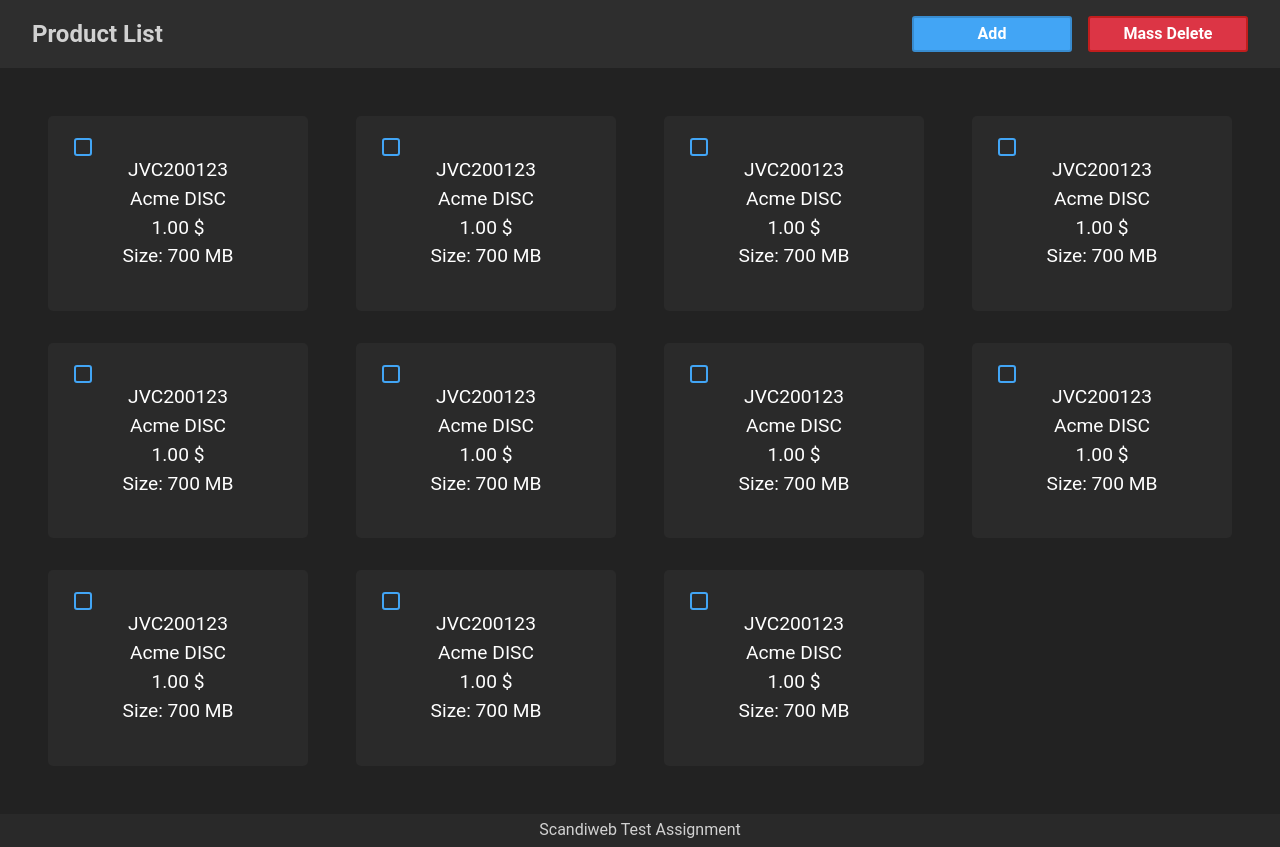
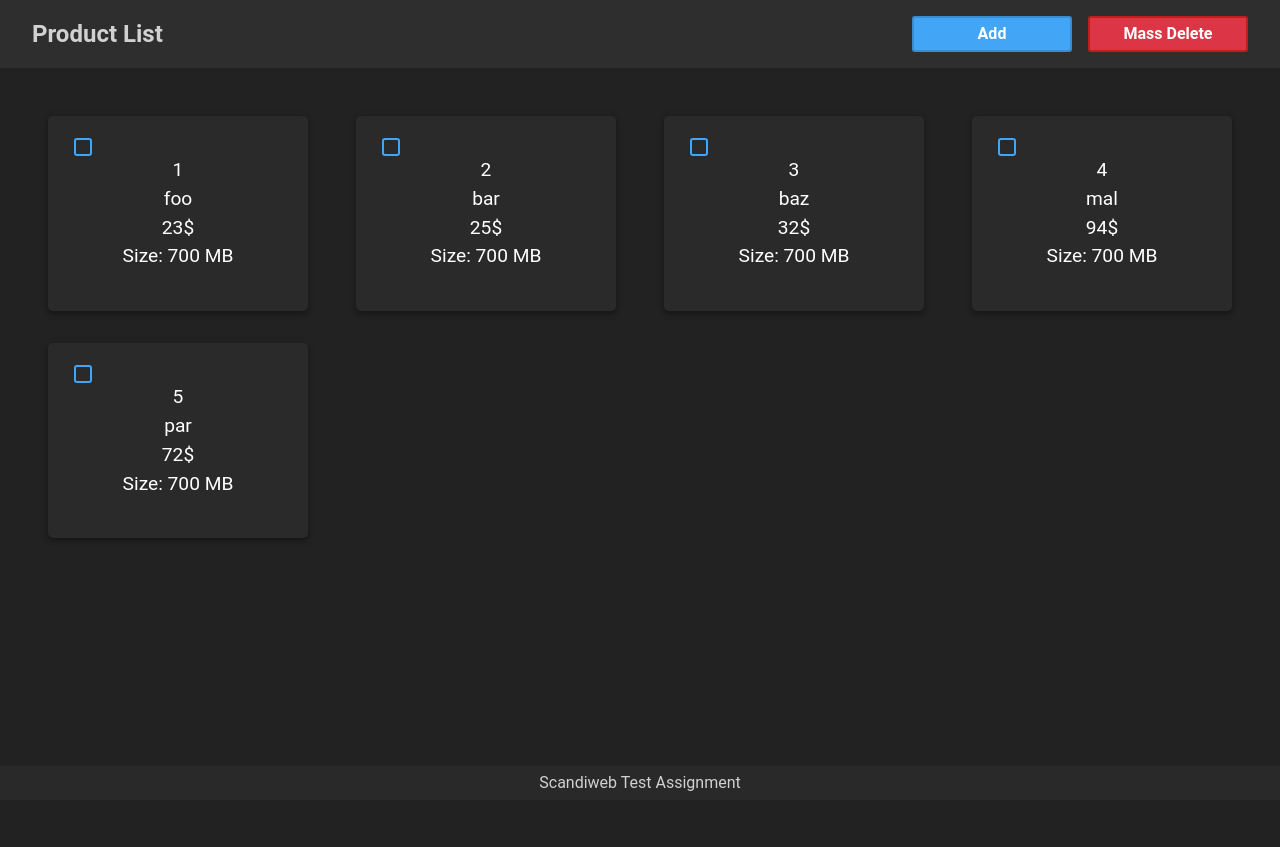
Before and after one commit to nospyrin73/scandiweb_test, a React (Create React App) app in the folder client/: page / in a window 1280 px wide. After the commit the page ends 800 px from the top, so only its background shows below. Built offline with nearby package versions, Linux system fonts and the light colour scheme.

Commit message:
add logic to mark products for deletion (front-end only)

```diff
--- a/client/package.json
+++ b/client/package.json
@@ -6,6 +6,7 @@
     "@testing-library/jest-dom": "^5.16.2",
     "@testing-library/react": "^12.1.4",
     "@testing-library/user-event": "^13.5.0",
+    "classnames": "^2.3.1",
     "react": "^17.0.2",
     "react-dom": "^17.0.2",
     "react-router-dom": "^6.2.2",
--- a/client/src/components/ProductForm.js
+++ b/client/src/components/ProductForm.js
@@ -1,6 +1,5 @@
 import { useState } from 'react';
 
-function ProductForm() {
 const defaultValues = {
     sku: '', name: '', price: '',
     size: '',
@@ -8,6 +7,7 @@
     weight: ''
 };
 
+function ProductForm() {
     const [values, setValues] = useState(defaultValues);
     const [type, setType] = useState('default');
 
--- a/client/src/components/ProductList.js
+++ b/client/src/components/ProductList.js
@@ -1,37 +1,67 @@
+import { useState } from 'react';
+import classNames from 'classnames';
+
 import './ProductList.scss'
 
 function ProductList() {
+    const [products, setProducts] = useState([
+        {sku: 1, name: 'foo', price: '23$'},
+        {sku: 2, name: 'bar', price: '25$'},
+        {sku: 3, name: 'baz', price: '32$'},
+        {sku: 4, name: 'mal', price: '94$'},
+        {sku: 5, name: 'par', price: '72$'},
+    ]);
+    const [toBeDeleted, setToBeDeleted] = useState([]);
+
+    function setShouldDelete(sku, setIsChecked) {
+        let i = toBeDeleted.indexOf(sku);
+
+        if (i === -1) {
+            toBeDeleted.push(sku);
+            setToBeDeleted(toBeDeleted);
+
+            setIsChecked(true);
+        } else {
+            toBeDeleted.splice(i, 1);
+            setToBeDeleted(toBeDeleted);
+
+            setIsChecked(false);
+        }
+    }
+
     return (
         <div className="product-list">
-            <Product />
-            <Product />
-            <Product />
-            <Product />
-            <Product />
-            <Product />
-            <Product />
-            <Product />
-            <Product />
-            <Product />
-            <Product />
+            {products.map(({ sku, name, price }) => {
+                return <Product key={sku} sku={sku} name={name} price={price} shouldDelete={setShouldDelete} />
+            })}
         </div>
     );
 }
 
-function Product() {
+function Product({ sku, name, price, shouldDelete }) {
+    const [isChecked, setIsChecked] = useState(false);
+
     return (
-        <div className="product-card">
+        <div className={classNames('product-card', 'shadow', {'marked': isChecked})}
+        onClick={event => shouldDelete(sku, setIsChecked)}>
             <label className="checkbox-label">
-                <input type="checkbox" name="" className="delete-checkbox"/>
+                <input type="checkbox" name="" className="delete-checkbox" checked={isChecked} onChange={event => shouldDelete(sku, setIsChecked)}/>
                 <span></span>
             </label>
 
-            <div>JVC200123</div>
-            <div>Acme DISC</div>
-            <div>1.00 $</div>
+            <div>{sku}</div>
+            <div>{name}</div>
+            <div>{price}</div>
             <div>Size: 700 MB</div>
         </div>
     );
 }
 
+
+/*
+<div>JVC200123</div>
+<div>Acme DISC</div>
+<div>1.00 $</div>
+<div>Size: 700 MB</div>
+*/
 export default ProductList;
--- a/client/src/components/ProductList.scss
+++ b/client/src/components/ProductList.scss
@@ -9,13 +9,18 @@
 .product-card {
     background-color: $background-tertiary;
     border-radius: 5px;
+    // box-shadow: 0 0 0 4px $background-primary;
     color: #FFF;
-    // border: 1px solid #FF0044;
+    cursor: pointer;
     font-size: 1.2rem;
-    // height: 200px;
+    overflow: hidden;
     padding: 2.5rem 0;
     position: relative;
     text-align: center;
+
+    &:hover {
+        box-shadow: 0 0 0 4px $color-primary;
+    }
 }
 
 .checkbox-label {
@@ -37,9 +42,33 @@
     }
 
     input[type=checkbox]:checked + span {
-        background: $color-primary;
+        background: $color-danger;
+        border-color: $color-danger;
         border-radius: 3px;
         color: #FFF;
         text-decoration: none;
     }
 }
+
+.shadow {
+    box-shadow:
+        0px 2px 4px -1px rgba(0, 0, 0, 0.2),
+        0px 4px 5px 0px rgba(0, 0, 0, 0.14),
+        0px 1px 10px 0px rgba(0, 0, 0, 0.12);
+    transition: box-shadow 0.28s cubic-bezier(0.4, 0, 0.2, 1);
+
+    &:hover {
+        box-shadow:
+            0px 11px 15px -7px rgba(0, 0, 0, 0.2),
+            0px 24px 38px 3px rgba(0, 0, 0, 0.14),
+            0px 9px 46px 8px rgba(0, 0, 0, 0.12);
+    }
+
+    &.marked {
+        box-shadow:
+            0px 11px 15px -7px rgba(0, 0, 0, 0.2),
+            0px 24px 38px 3px rgba(0, 0, 0, 0.14),
+            0px 9px 46px 8px rgba(0, 0, 0, 0.12),
+            0 0 0 4px $color-danger;
+    }
+}
```
Also changed, not shown: 1 other file (tests, documents, lock files or other folders). Lines whose indentation alone changed are shown as unchanged.
